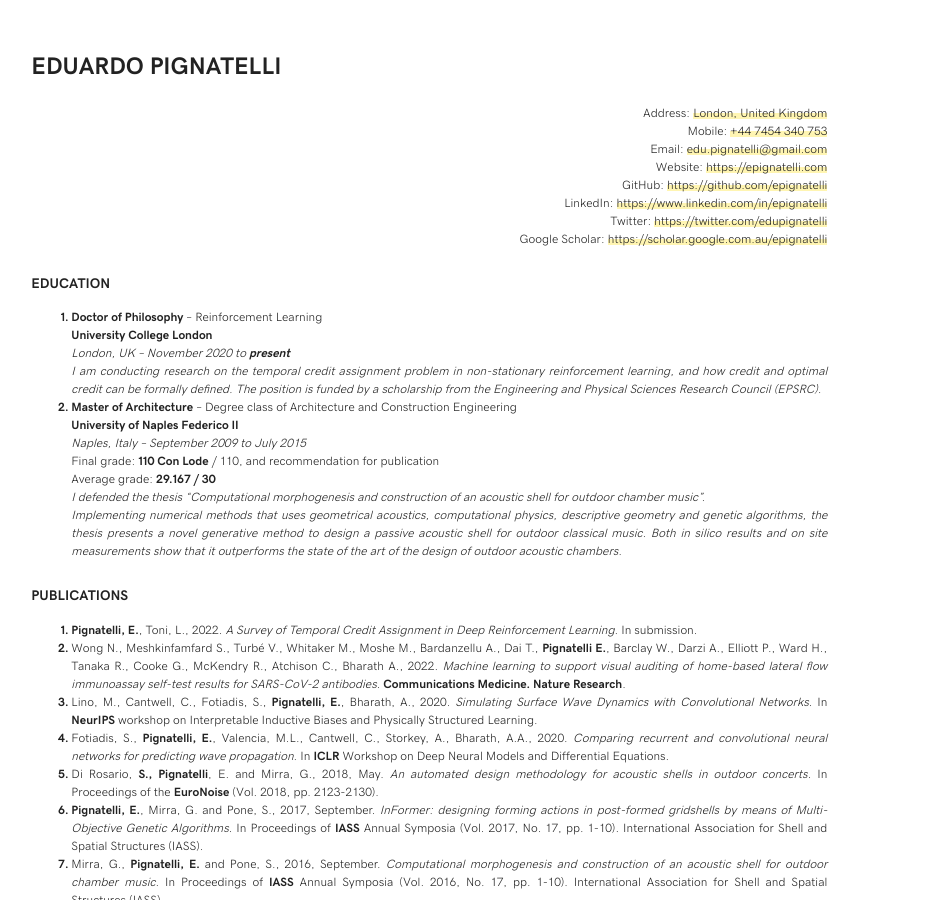
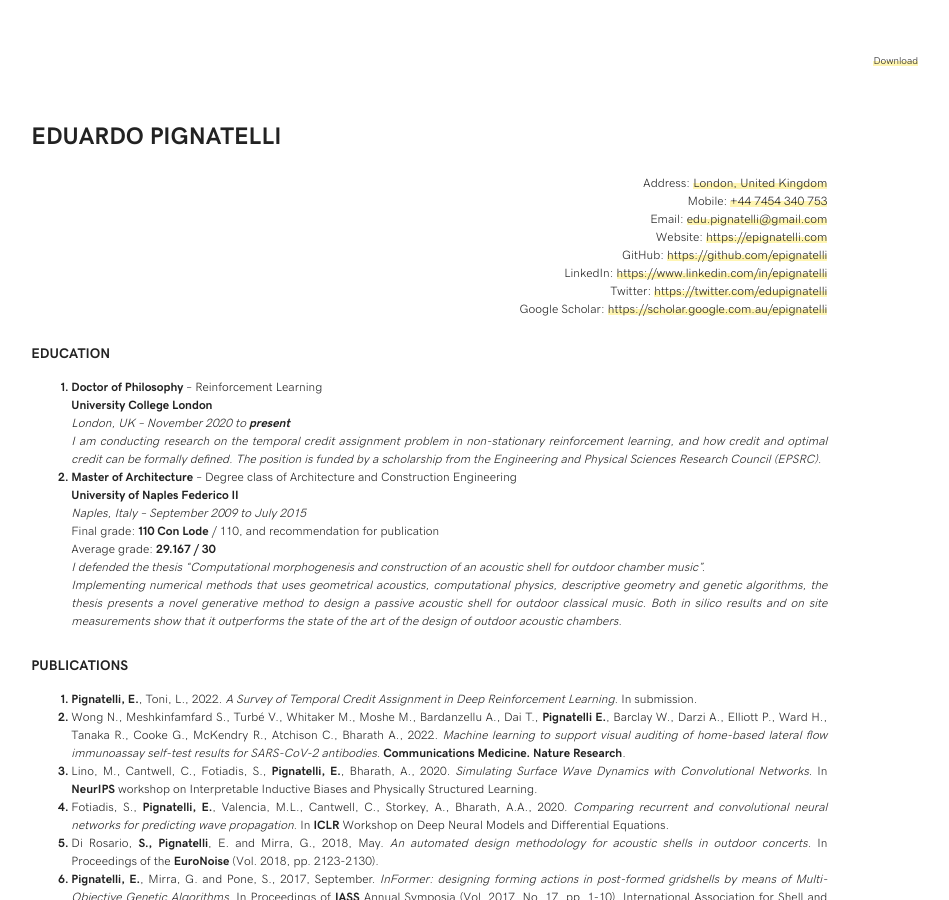
Before and after one commit to epignatelli/epignatelli.github.io, a Jekyll site: the page built from cv.html, in a window 1280 px wide and 900 px high. Shown: the whole window, without its empty margins (160-1109 px from the left). Built offline with Jekyll 4.4.1, drawn with Linux system fonts in a browser that asks for light colours; nearby versions of some CDN libraries.

Commit message:
add download

```diff
--- a/_layouts/cv.html
+++ b/_layouts/cv.html
@@ -1,7 +1,16 @@
 <!doctype html>
 <html lang="en-gb" prefix="og: http://ogp.me/ns#">
 <body>
+
     {% include head.html %}
+
+    <div class="col col-4-of-12 right" id="heading">
+        <p class="small right">
+            <a href="https://github.com/epignatelli/cv/raw/main/CV.pdf" target="_blank">
+            Download
+            </a>
+        </p>
+    </div>
 
     {% include cv.html %}
 
```
